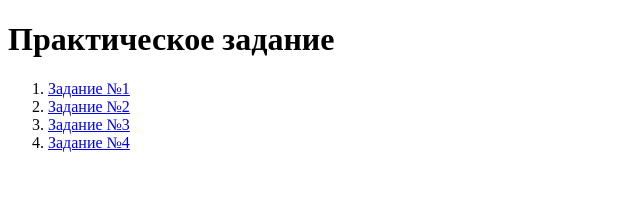
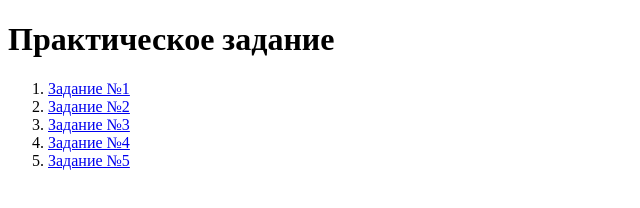
Before and after one commit to AlenushkaProkhorova/task-number1, a plain HTML site: page index.html in a window 1280 px wide. Shown: the whole page, without its empty margins (0-640 px from the left). Drawn offline with Linux system fonts and the light colour scheme.

Commit message:
Update index.html

```diff
--- a/index.html
+++ b/index.html
@@ -12,6 +12,7 @@
     <li><a href="task2.html">Задание №2</a></li>
     <li><a href="task3.html">Задание №3</a></li>
     <li><a href="task4.html">Задание №4</a></li>
+    <li><a href="task5.html">Задание №5</a></li>
    </ol>
 </body>
 </html>
```
